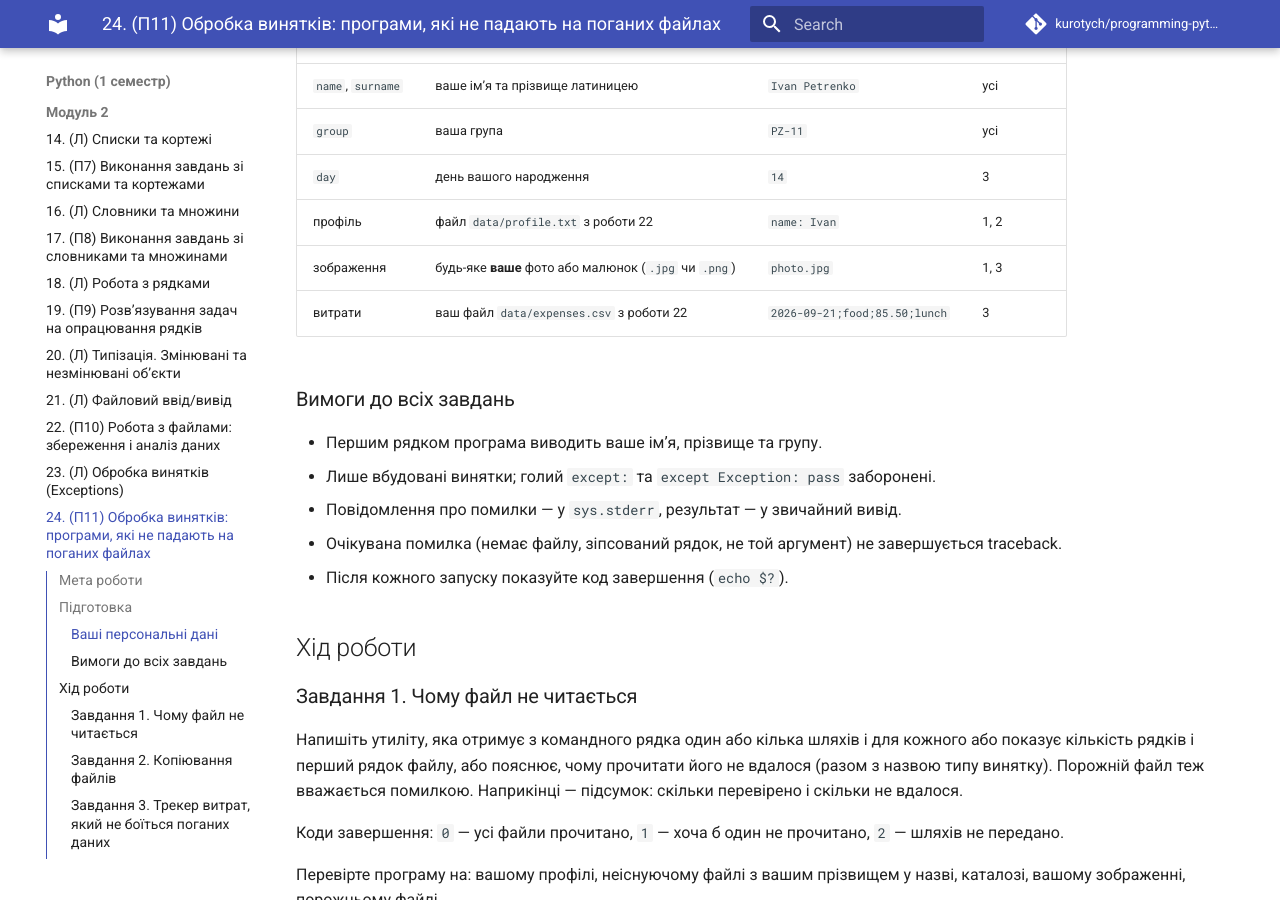
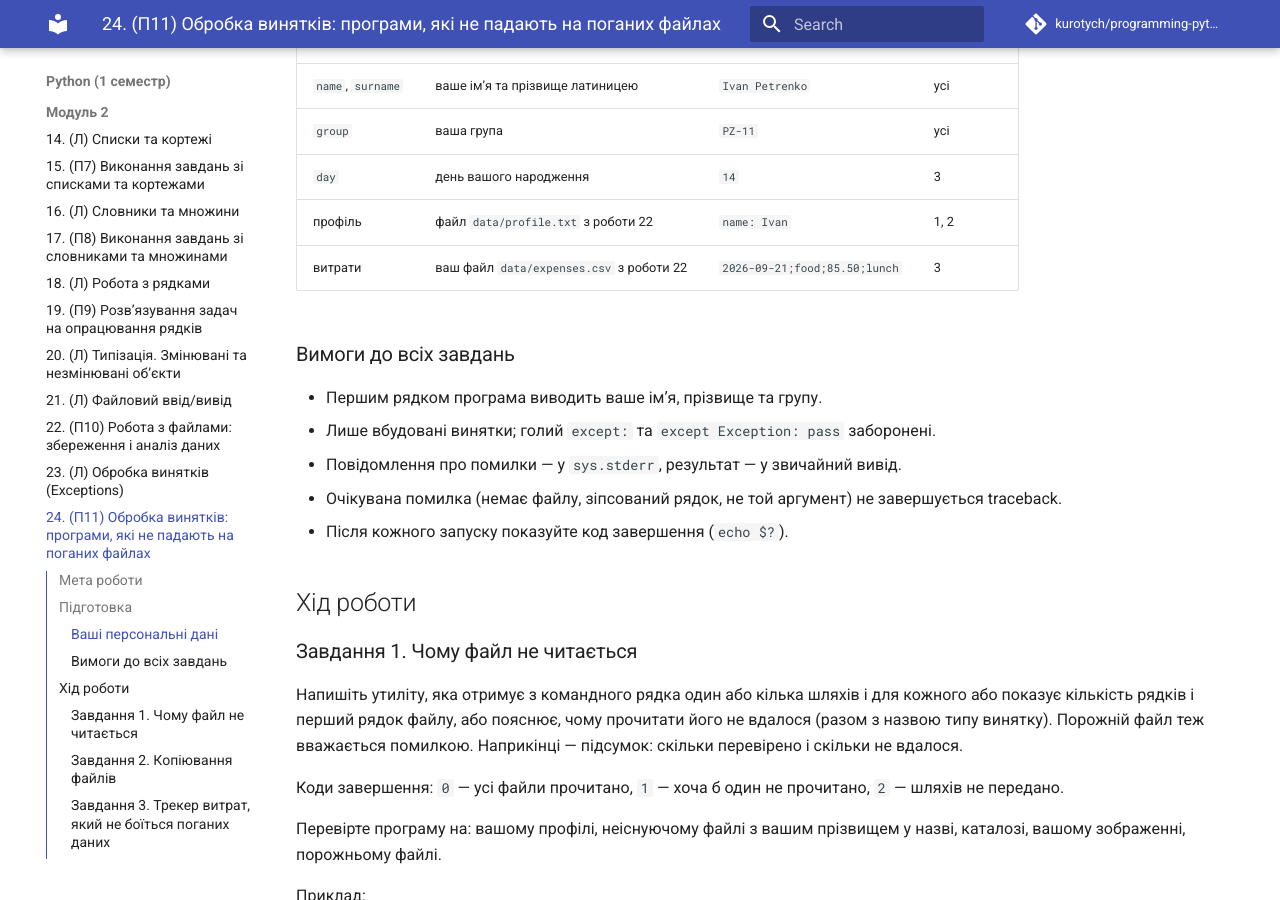
Before and after one commit to kurotych/programming-python-1sem, an MkDocs documentation site: the page built from docs/module2/24-exceptions-practice.md, in a window 1280 px wide and 900 px high, scrolled down 676 px. Built offline with MkDocs 1.6.1 and Material for MkDocs 9.7.7, drawn with Linux system fonts in a browser that asks for light colours; comment, search, counter and statistics services are not loaded.

Commit message:
No picture

```diff
--- a/docs/module2/24-exceptions-practice.md
+++ b/docs/module2/24-exceptions-practice.md
@@ -19,7 +19,6 @@
 | `group` | ваша група | `PZ-11` | усі |
 | `day` | день вашого народження | `14` | 3 |
 | профіль | файл `data/profile.txt` з роботи 22 | `name: Ivan` | 1, 2 |
-| зображення | будь-яке **ваше** фото або малюнок (`.jpg` чи `.png`) | `photo.jpg` | 1, 3 |
 | витрати | ваш файл `data/expenses.csv` з роботи 22 | `2026-09-21;food;85.50;lunch` | 3 |
 
 ### Вимоги до всіх завдань
```
